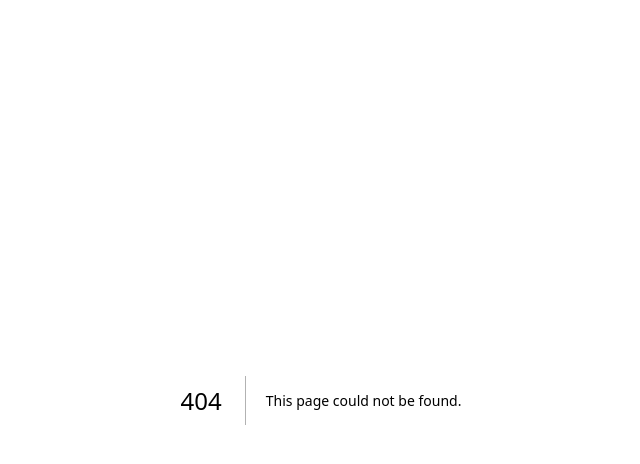
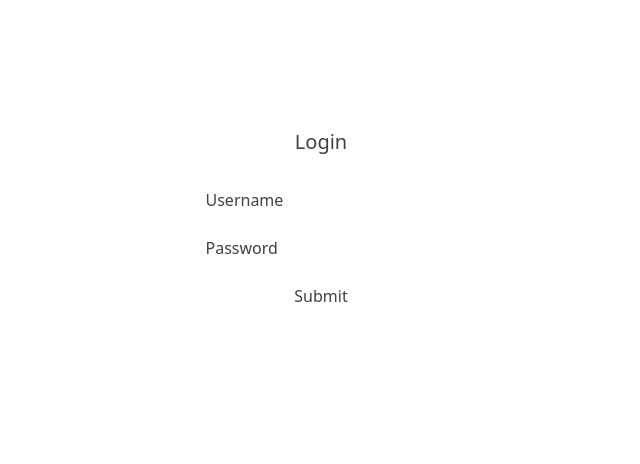
Before and after one commit to PaulKleinschmidt/carbee, a Next.js app: page /login in a window 1280 px wide. Before the commit this address had no page. Shown: the top 464 px of the page, without its empty margins (319-959 px from the left). Built offline with nearby package versions, Linux system fonts and the light colour scheme.

Commit message:
Add basic login page and api configuration
- Adds skeleton login page
- Configures rewrites for external api
- Adds some color variables to tailwind.config.js

```diff
--- a/next.config.js
+++ b/next.config.js
@@ -1,6 +1,14 @@
 /** @type {import('next').NextConfig} */
 const nextConfig = {
   reactStrictMode: true,
-}
+  async rewrites() {
+    return [
+      {
+        source: '/api/:path*',
+        destination: 'https://modulith.herokuapp.com/:path*',
+      },
+    ];
+  },
+};
 
-module.exports = nextConfig
+module.exports = nextConfig;
--- /dev/null
+++ b/pages/login.tsx
@@ -0,0 +1,41 @@
+import Image from 'next/image';
+import { Inter } from 'next/font/google';
+import { useState } from 'react';
+import { login } from '@/utils';
+
+export default function Login() {
+  const [username, setUsername] = useState('');
+  const [password, setPassword] = useState('');
+  const [error, setError] = useState<boolean>(false);
+
+  const onLogin = (e: React.FormEvent) => {
+    e.preventDefault();
+    setError(false);
+    login(username, password)
+      .then((s) => {
+        console.log('TODO: Redirect to /dashboard');
+      })
+      .catch((e) => setError(true));
+  };
+
+  return (
+    <main className="flex min-h-screen flex-col items-center p-24 text-font-color-primary bg-background-color-body">
+      <h1 className="text-xl my-8">Login</h1>
+      <form className="flex flex-col" onSubmit={onLogin} method="post">
+        <label htmlFor="username">Username</label>
+        <input
+          type="text"
+          value={username}
+          onChange={(e) => setUsername(e.target.value)}
+        />
+        <label htmlFor="password">Password</label>
+        <input
+          type="password"
+          value={password}
+          onChange={(e) => setPassword(e.target.value)}
+        />
+        <button type="submit">Submit</button>
+      </form>
+    </main>
+  );
+}
--- a/tailwind.config.js
+++ b/tailwind.config.js
@@ -6,6 +6,10 @@ module.exports = {
     './app/**/*.{js,ts,jsx,tsx,mdx}',
   ],
   theme: {
+    colors: {
+      'font-color-primary': '#414141',
+      'background-color-body': '#fff',
+    },
     extend: {
       backgroundImage: {
         'gradient-radial': 'radial-gradient(var(--tw-gradient-stops))',
@@ -15,4 +19,4 @@ module.exports = {
     },
   },
   plugins: [],
-}
+};
--- /dev/null
+++ b/utils/auth.ts
@@ -0,0 +1,15 @@
+export const login = async (
+  username: string,
+  password: string
+): Promise<{ accessToken: string }> => {
+  return fetch('/api/auth/login', {
+    method: 'POST',
+    headers: {
+      'Content-Type': 'application/json',
+    },
+    body: JSON.stringify({
+      username,
+      password,
+    }),
+  }).then((res) => res.json());
+};
--- /dev/null
+++ b/utils/index.ts
@@ -0,0 +1 @@
+export * from './auth';
```
